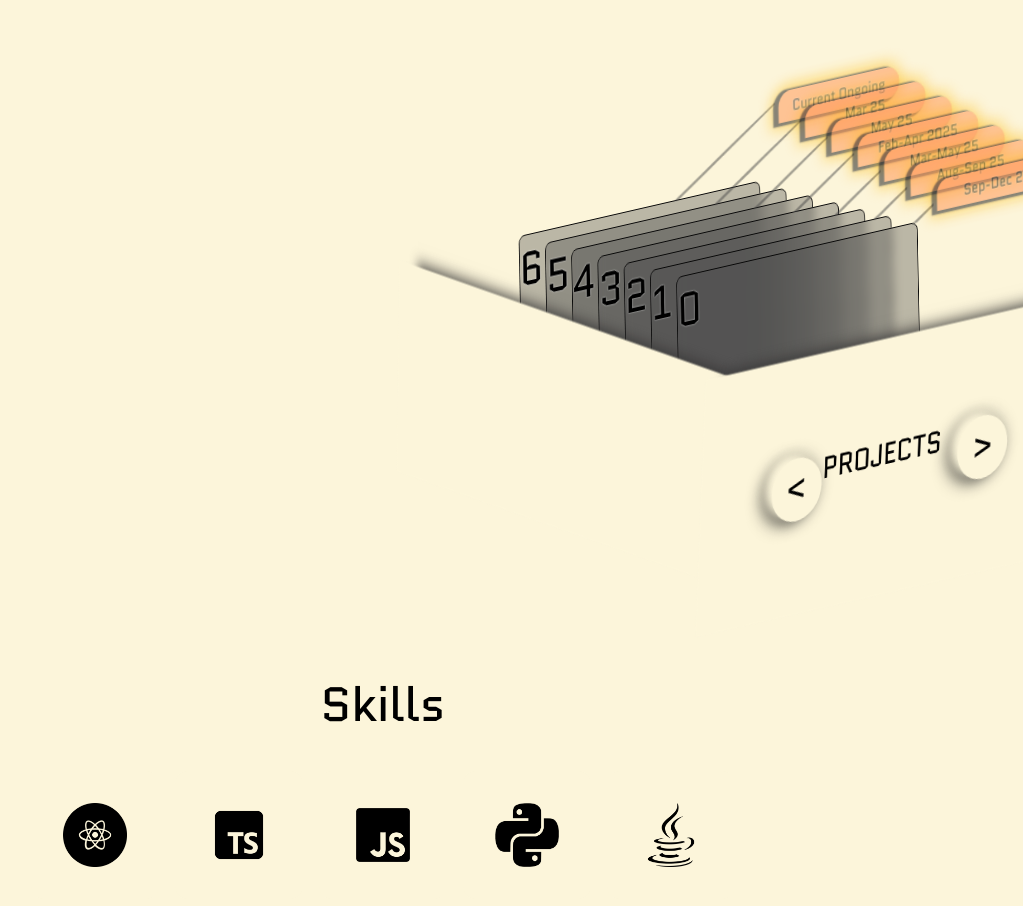
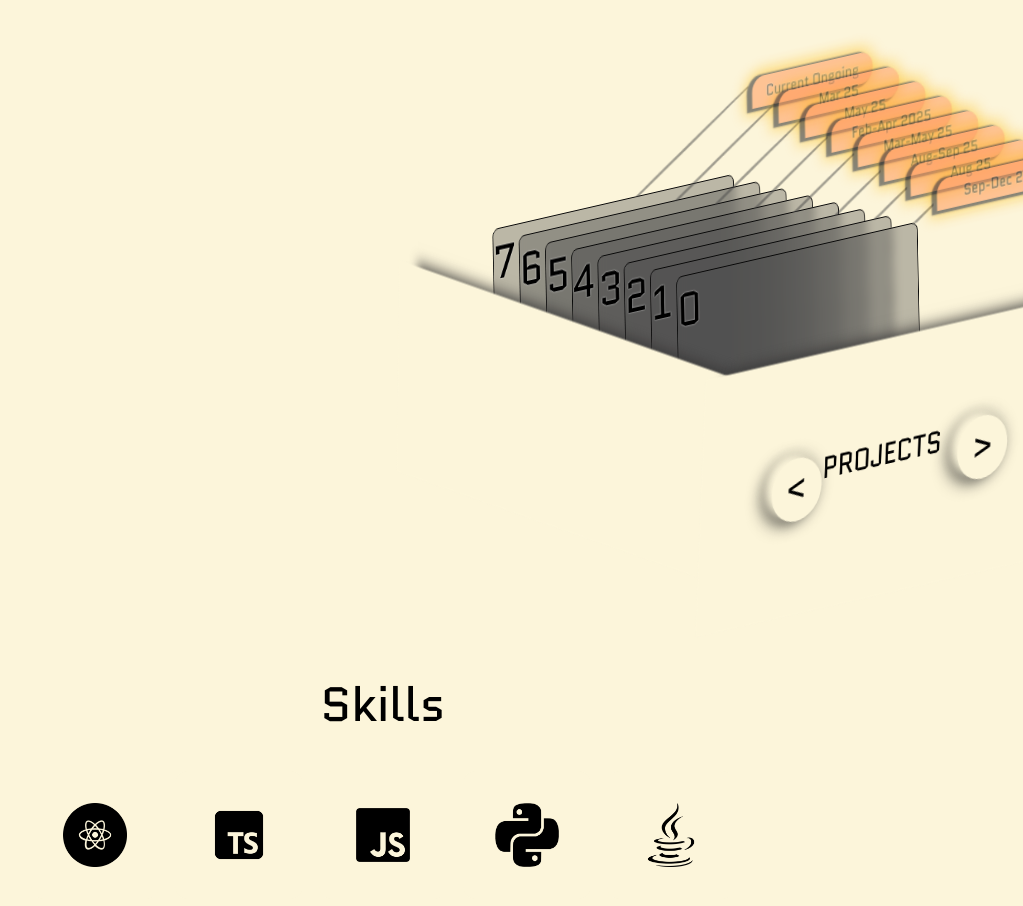
Before and after one commit to AikKiat/Webappportv2, a React (Vite) app: page / in a window 1280 px wide. Shown: the part 1640-2546 px from the top of the page, without its empty margins (257-1280 px from the left). Built offline with nearby package versions, Linux system fonts and the light colour scheme; a web font is replaced by a local one.

Commit message:
added new project

```diff
--- a/src/constants/constants.ts
+++ b/src/constants/constants.ts
@@ -74,6 +74,28 @@ export const projects : project[] = [
         checkItOutMsgs : ["More info about how I designed some parts of the system, not related to any key proprietary information of course."],
         titleDesc : "AI-Driven Agentic Fullstack App for Smarter Robotics Baggage Handling at Airports",
         titleThumbnail : null
+    },
+    {
+        name : "TikTok Tech Jam 2025: Secure Multi-Model LLM Chat Messaging Platform",
+        timeFrame : "Aug 25",
+        description:
+        `A secure multi-modal LLM chat messaging platform developed with a team of 5 for TikTok's Tech Jam 2025 hackathon.
+        The backend server uses **Express.js (TypeScript)** and **PostgreSQL (Prisma ORM)** with **multi-LLM provider support** (OpenAI, Anthropic, Google).
+        We also created an intermediate service that can run alongside this backend server as a separate container, from which key REST API endpoints are exposed to mask, replace sensitive user input data before they are sent over to the LLM for parsing.
+        It was truly an enlightening experience in terms of understanding the security risks associated with GenerativeAI especially regarding exposure of key private data.
+  `,
+        imageSource : "/images/suttd_gaurds.png",
+        videoSource : null,
+        imageCollage : ["/images/suttd_gaurds.png"],
+        videoCollage :null,
+        longerDescription : "Longer DESC HERE",
+        uniqueIdName : "sutdg",
+        techstack : ["/icons/python.png", "/icons/ts.png", "/icons/react.png","/icons/psql.png","/icons/docker.png",],
+        githubLink : null,
+        checkItOutLinks : null,
+        checkItOutMsgs : null,
+        titleDesc : "Secure Multi-Model LLM Chat Messaging Platform",
+        titleThumbnail : "/images/suttd_gaurds.png"
     },
     {
         name : "T.A.L.L",
--- a/src/styles/main_page_projects_section.css
+++ b/src/styles/main_page_projects_section.css
@@ -200,7 +200,6 @@
 .project_card:hover .line{
     opacity: 1.0;
 }
-
 
 .drawer_side{
     position: absolute;
--- a/src/styles/media_queries/media_queries_projects_section.css
+++ b/src/styles/media_queries/media_queries_projects_section.css
@@ -104,6 +104,9 @@
     .project-card.smarthealth .text-container{
         height: 12rem;
     }
+    .project-card.sutdg .text-container{
+        height: 15rem;
+    }
 }
 
 @media all and (max-width:810px) {
@@ -136,6 +139,10 @@
         height: fit-content;
     }
 
+    .project-card.sutdg .text-container{
+        height: 15rem;
+    }
+
 
     .text-container {
         min-height: 5rem;
@@ -143,6 +150,8 @@
         overflow-y: auto;
         max-height: 20rem;
     }
+
+
 
 }
 
```
Also changed, not shown: public/images/suttd_gaurds.png (added).
